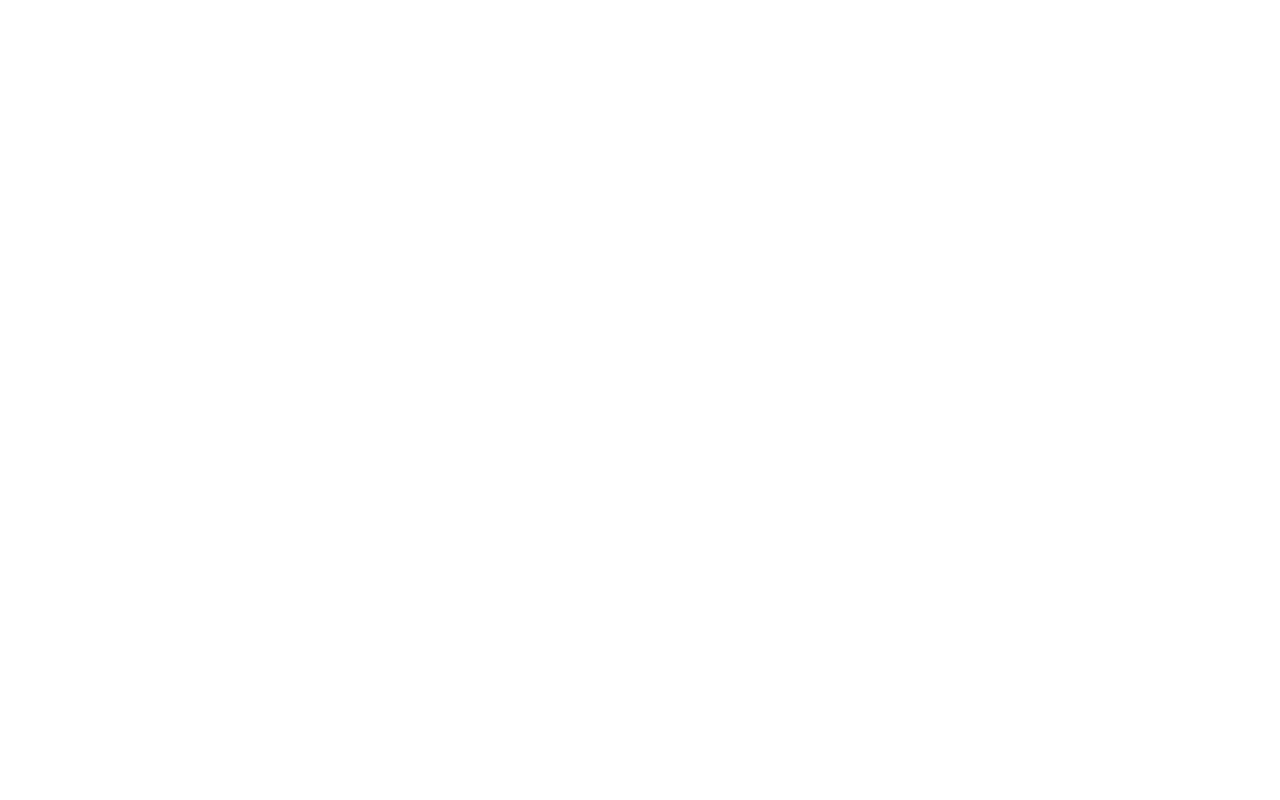
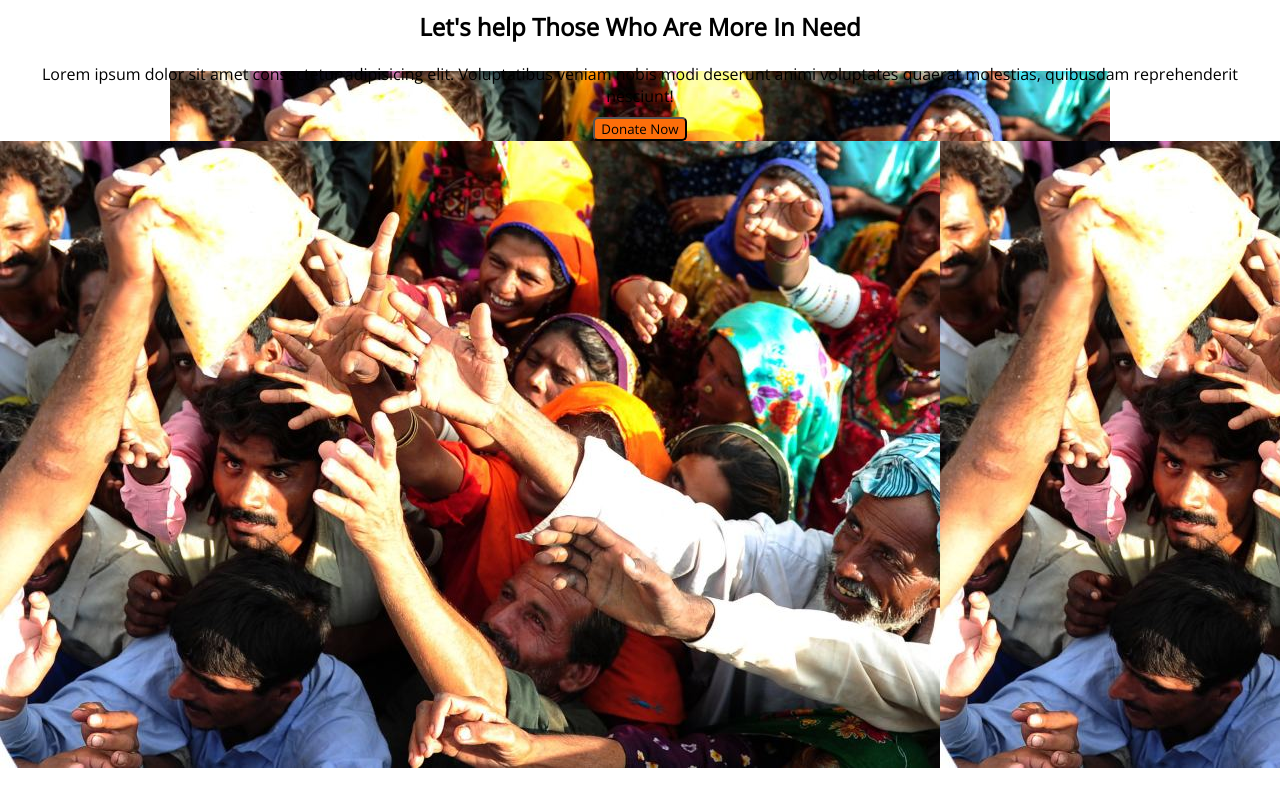
Before and after one commit to Riazul-Islam01/donate-people, a plain HTML site: page index.html in a window 1280 px wide. Drawn offline with nearby package versions, Linux system fonts and the light colour scheme.

Commit message:
add sone feature

```diff
--- a/index.html
+++ b/index.html
@@ -6,8 +6,37 @@
   <meta name="viewport" content="width=device-width, initial-scale=1.0">
   <title>Donate-people</title>
   <link rel="stylesheet" href="styles/donate.css">
+  <link rel="preconnect" href="https://fonts.googleapis.com"><link rel="preconnect" href="https://fonts.gstatic.com" crossorigin><link href="https://fonts.googleapis.com/css2?family=Open+Sans&display=swap" rel="stylesheet">
 </head>
 <body>
+  <header class="header">
+    <nav class="nav-title">
+      <div class="nav-header"><h2>Let's help Those Who Are More In Need</h2>
+      </div>
+
+      <div class="nav-text"><p>Lorem ipsum dolor sit amet consectetur adipisicing elit. Voluptatibus veniam nobis modi deserunt animi voluptates quaerat molestias, quibusdam reprehenderit nesciunt!</p>
+      </div>
+
+      <div>
+        <button class="btn-primary">Donate Now</button>
+      </div>
+    </nav>
+    <!-- banner -->
+    <div class="banner">
+      <img src="/media/images/donation0.jpg" alt="">
+
+
+    </div>
+
+  </header>
+
+  <main>
+
+  </main>
+
+  <footer>
+
+  </footer>
 
 </body>
 </html>
--- a/styles/donate.css
+++ b/styles/donate.css
@@ -0,0 +1,32 @@
+* {
+  margin: 0px;
+  font-family: 'Open Sans', sans-serif;
+}
+
+/* header and navigation styles */
+.header{
+  background-image: url(/media/images/donation0.jpg);
+  background-repeat: no-repeat;
+  background-position: 100%;
+  background-position: center;
+}
+
+.nav-title{
+  text-align: center;
+}
+.nav-header{
+  padding:10px;
+}
+.nav-text{
+  padding: 10px;
+}
+.btn-primary{
+ border-radius: 5px;
+ background-color: #FD6E0A;
+}
+
+/* banner styles */
+.banner{
+  background-image: url(/media/images/donation0.jpg);
+  display: flex;
+}
```
